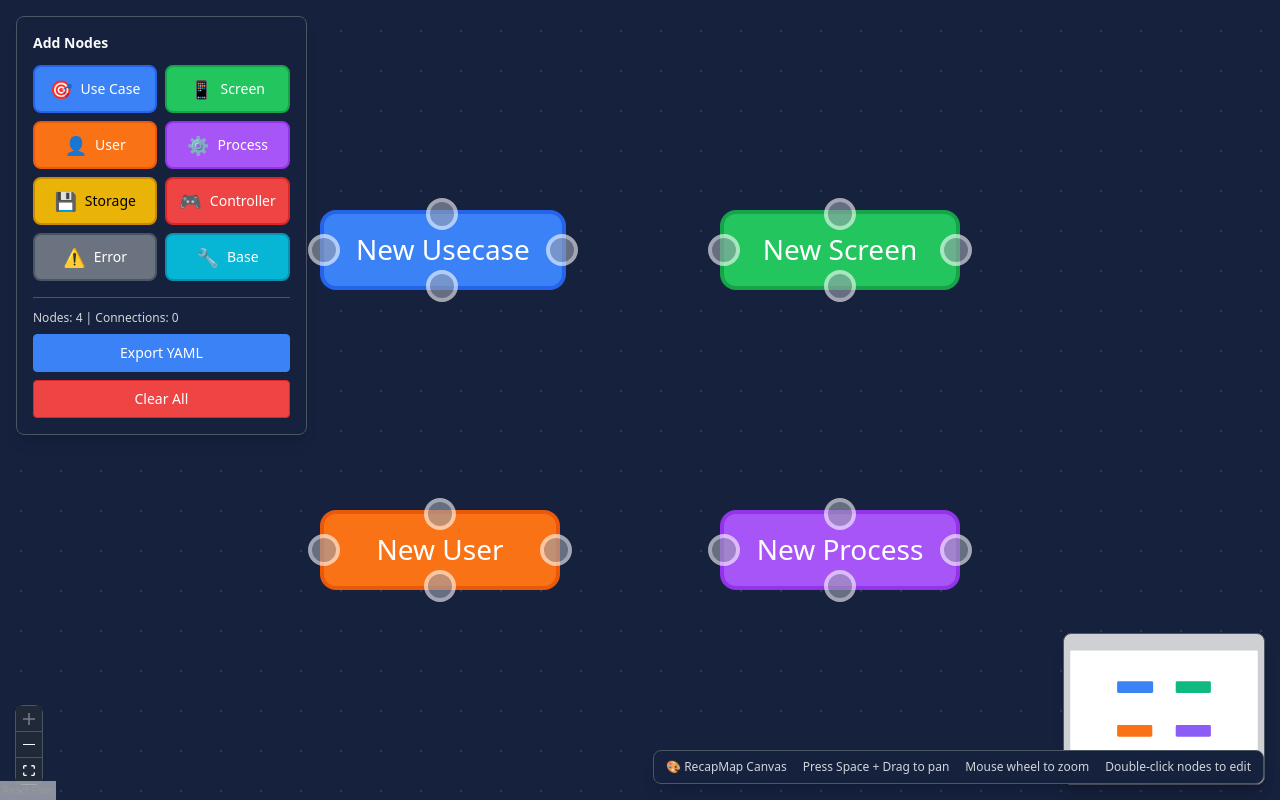
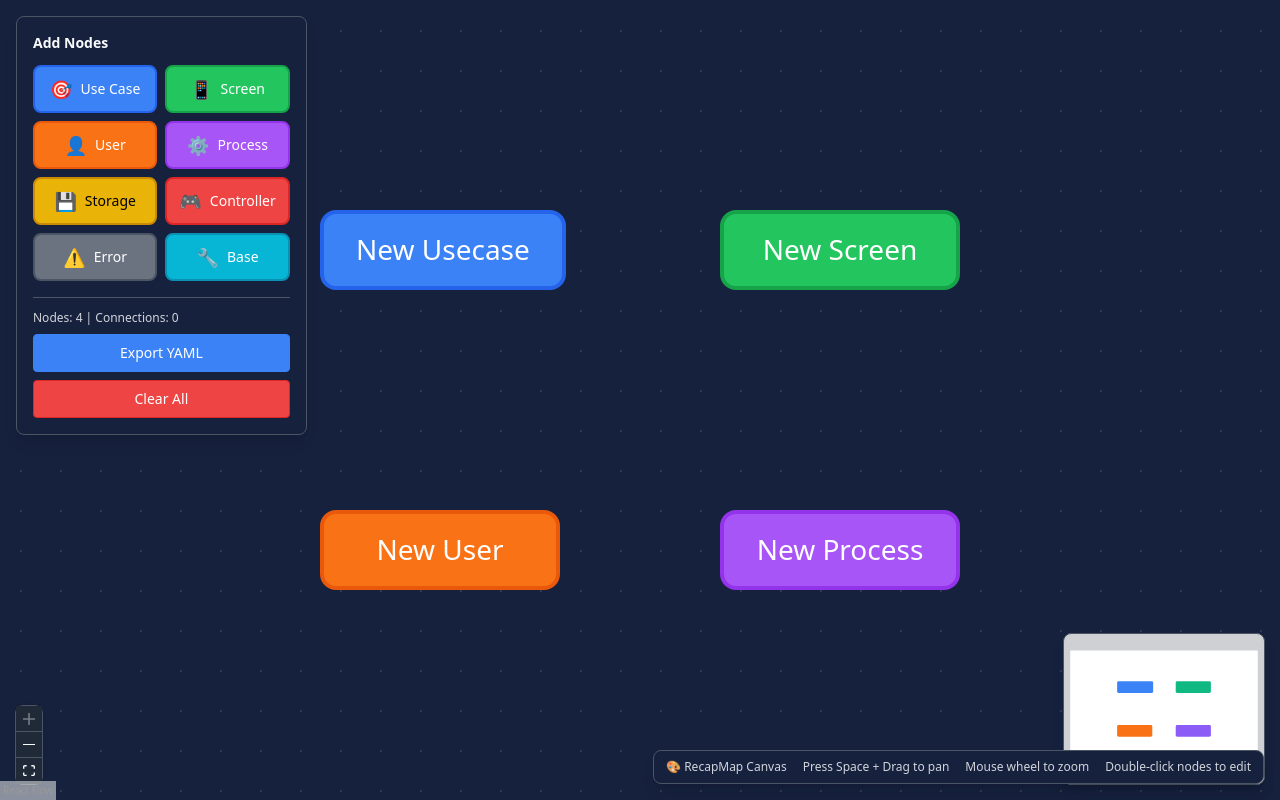
Before and after one commit to wasancnk/recapmap-core-react, a React (Vite) app in the folder recapmap-core-react/: page / in a window 1280 px wide. Built offline with nearby package versions, Linux system fonts and the light colour scheme.

Commit message:
fix the appearance of connectors and fix bug on swapping connection (still buggy)

```diff
--- a/recapmap-core-react/src/components/Canvas.tsx
+++ b/recapmap-core-react/src/components/Canvas.tsx
@@ -95,19 +95,18 @@ const CustomNode = ({
         type="source"
         position={Position.Top}
         id="top-source"
-        isConnectable={true}
-        style={{
+        isConnectable={true}        style={{
           position: 'absolute',
-          top: -8,
+          top: -4,
           left: '50%',
           transform: 'translateX(-50%)',
-          width: 16,
-          height: 16,
+          width: 8,
+          height: 8,
           backgroundColor: showConnectors ? '#60A5FA' : '#9CA3AF',
-          border: '2px solid white',
+          border: '1px solid white',
           borderRadius: '50%',
           cursor: 'crosshair',
-          opacity: showConnectors ? 1 : 0.6,
+          opacity: showConnectors ? 1 : 0,
           transition: 'all 0.2s ease',
           zIndex: 10
         }}
@@ -137,19 +136,18 @@ const CustomNode = ({
         type="source"
         position={Position.Right}
         id="right-source"
-        isConnectable={true}
-        style={{
+        isConnectable={true}        style={{
           position: 'absolute',
-          right: -8,
+          right: -4,
           top: '50%',
           transform: 'translateY(-50%)',
-          width: 16,
-          height: 16,
+          width: 8,
+          height: 8,
           backgroundColor: showConnectors ? '#60A5FA' : '#9CA3AF',
-          border: '2px solid white',
+          border: '1px solid white',
           borderRadius: '50%',
           cursor: 'crosshair',
-          opacity: showConnectors ? 1 : 0.6,
+          opacity: showConnectors ? 1 : 0,
           transition: 'all 0.2s ease',
           zIndex: 10
         }}
@@ -179,19 +177,18 @@ const CustomNode = ({
         type="source"
         position={Position.Bottom}
         id="bottom-source"
-        isConnectable={true}
-        style={{
+        isConnectable={true}        style={{
           position: 'absolute',
-          bottom: -8,
+          bottom: -4,
           left: '50%',
           transform: 'translateX(-50%)',
-          width: 16,
-          height: 16,
+          width: 8,
+          height: 8,
           backgroundColor: showConnectors ? '#60A5FA' : '#9CA3AF',
-          border: '2px solid white',
+          border: '1px solid white',
           borderRadius: '50%',
           cursor: 'crosshair',
-          opacity: showConnectors ? 1 : 0.6,
+          opacity: showConnectors ? 1 : 0,
           transition: 'all 0.2s ease',
           zIndex: 10
         }}
@@ -221,19 +218,18 @@ const CustomNode = ({
         type="source"
         position={Position.Left}
         id="left-source"
-        isConnectable={true}
-        style={{
+        isConnectable={true}        style={{
           position: 'absolute',
-          left: -8,
+          left: -4,
           top: '50%',
           transform: 'translateY(-50%)',
-          width: 16,
-          height: 16,
+          width: 8,
+          height: 8,
           backgroundColor: showConnectors ? '#60A5FA' : '#9CA3AF',
-          border: '2px solid white',
+          border: '1px solid white',
           borderRadius: '50%',
           cursor: 'crosshair',
-          opacity: showConnectors ? 1 : 0.6,
+          opacity: showConnectors ? 1 : 0,
           transition: 'all 0.2s ease',
           zIndex: 10
         }}
--- a/recapmap-core-react/src/components/ConnectionPropertyPanel.tsx
+++ b/recapmap-core-react/src/components/ConnectionPropertyPanel.tsx
@@ -13,7 +13,7 @@ export const ConnectionPropertyPanel: React.FC<ConnectionPropertyPanelProps> = (
   position,
   onClose,
 }) => {
-  const { connections, updateConnection, deleteConnection, addConnection, getNode } = useNodeStore();
+  const { connections, updateConnection, deleteConnection, getNode } = useNodeStore();
   const { addNotification } = useUIStore();
 
   const connection = connections.find(c => c.id === connectionId);
@@ -52,28 +52,15 @@ export const ConnectionPropertyPanel: React.FC<ConnectionPropertyPanelProps> = (
   const handleInputChange = (field: string, value: string) => {
     setFormData(prev => ({ ...prev, [field]: value }));
     setIsModified(true);
-  };
-  const handleSwapDirection = () => {
+  };  const handleSwapDirection = () => {
     if (!sourceNode || !targetNode) return;
 
-    // Delete current connection
-    deleteConnection(connectionId);
-
-    // Create new connection with swapped direction
-    // We need to also swap the handle information if available
-    const newConnection = {
+    // Simply swap the source and target node IDs while preserving all other properties
+    updateConnection(connectionId, {
       sourceNodeId: connection.targetNodeId,
       targetNodeId: connection.sourceNodeId,
-      sourceHandle: connection.targetHandle || 'right-out',
-      targetHandle: connection.sourceHandle || 'left-in',
-      type: connection.type,
-      label: connection.label
-    };
-
-    // This would ideally call a method that accepts full connection details
-    // For now, we use the basic addConnection method
-    // TODO: Enhance addConnection to support handle details
-    addConnection(newConnection.sourceNodeId, newConnection.targetNodeId, newConnection.type);
+      // Keep all other properties including handles, metadata, styling, etc.
+    });
 
     addNotification({
       title: 'Success',
```
